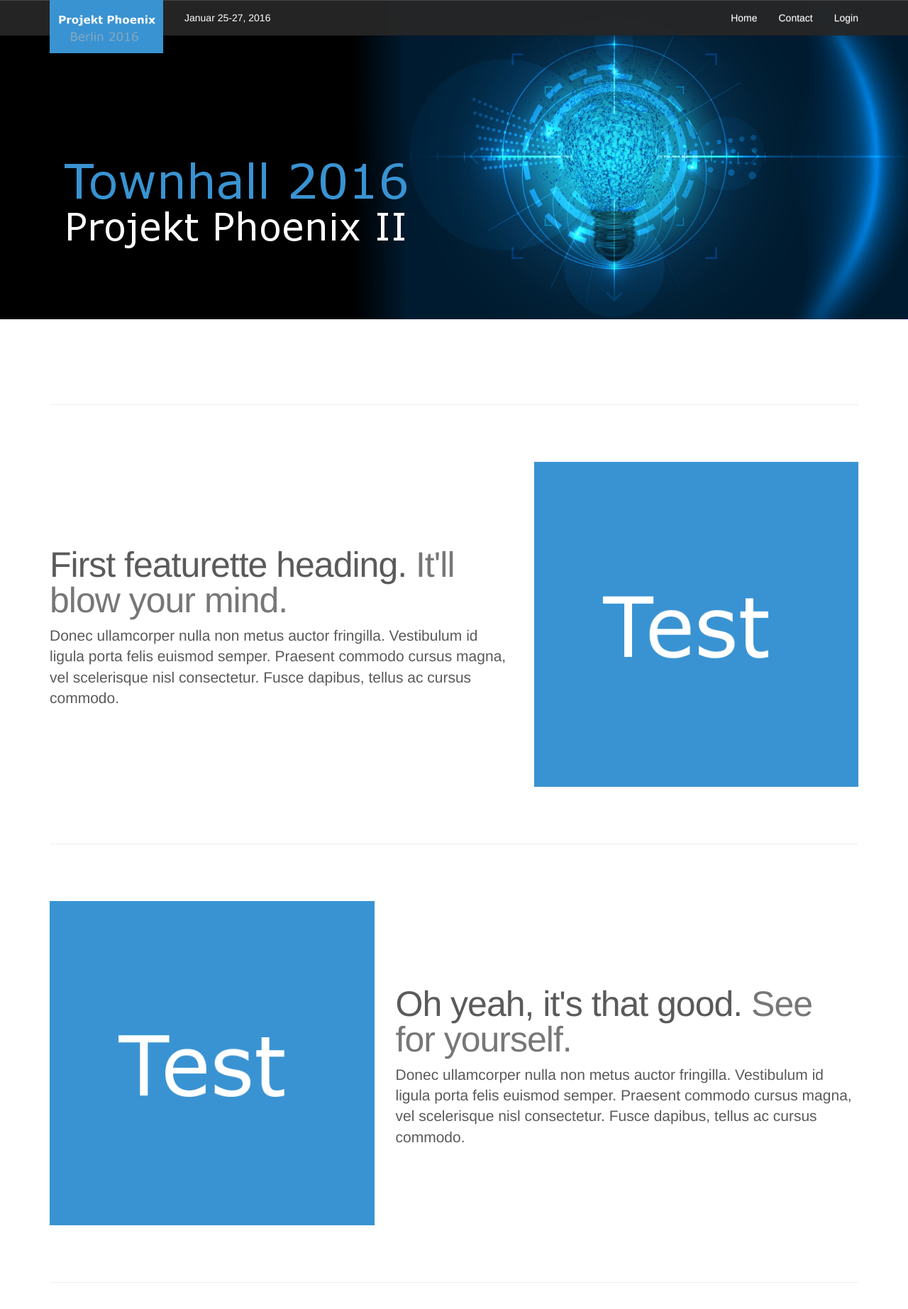
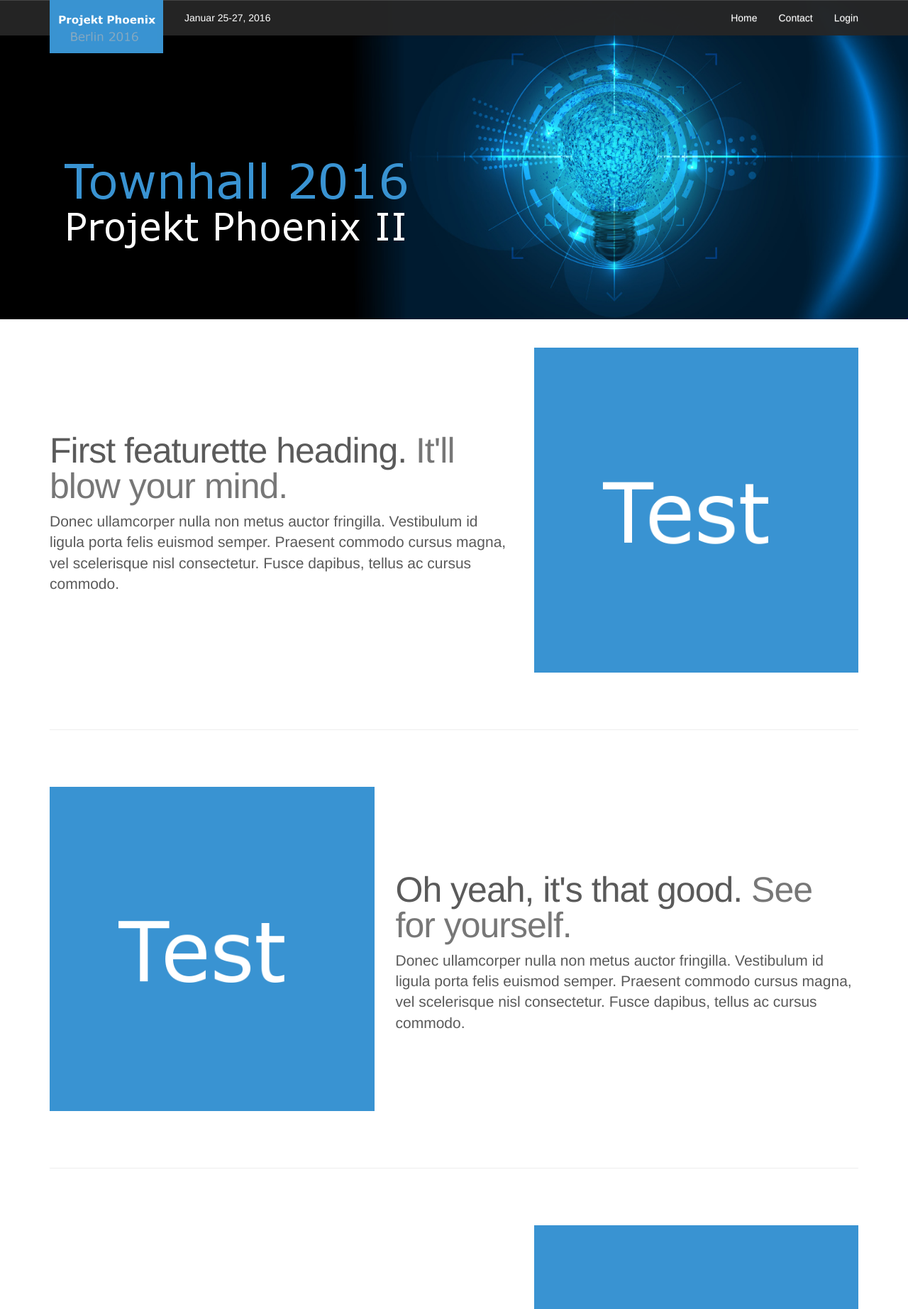
Before and after one commit to vchrisb/emc_phoenix2, a Django app: page / in a window 1280 px wide. Shown: the top 1845 px of the page at 71% size. Run offline with Django 3.2, Linux system fonts and the light colour scheme; parts of the project's set-up code (start-up, migrations or seed data) failed here and were passed over; some libraries are stand-ins or nearby versions.

Commit message:
home styling

```diff
--- a/django/templates/home.html
+++ b/django/templates/home.html
@@ -38,7 +38,6 @@
 <!-- Wrap the rest of the page in another container to center all the content. -->
 
 <div class="container marketing">
-
   {% if user.is_authenticated %}
   <!-- Three columns of text below the carousel -->
   <div class="row">
@@ -64,8 +63,6 @@
   {% endif %}
 
   <!-- START THE FEATURETTES -->
-
-  <hr class="featurette-divider">
 
   <div class="row featurette">
     <div class="col-md-7">
```
Also changed, not shown: 1 other file.
